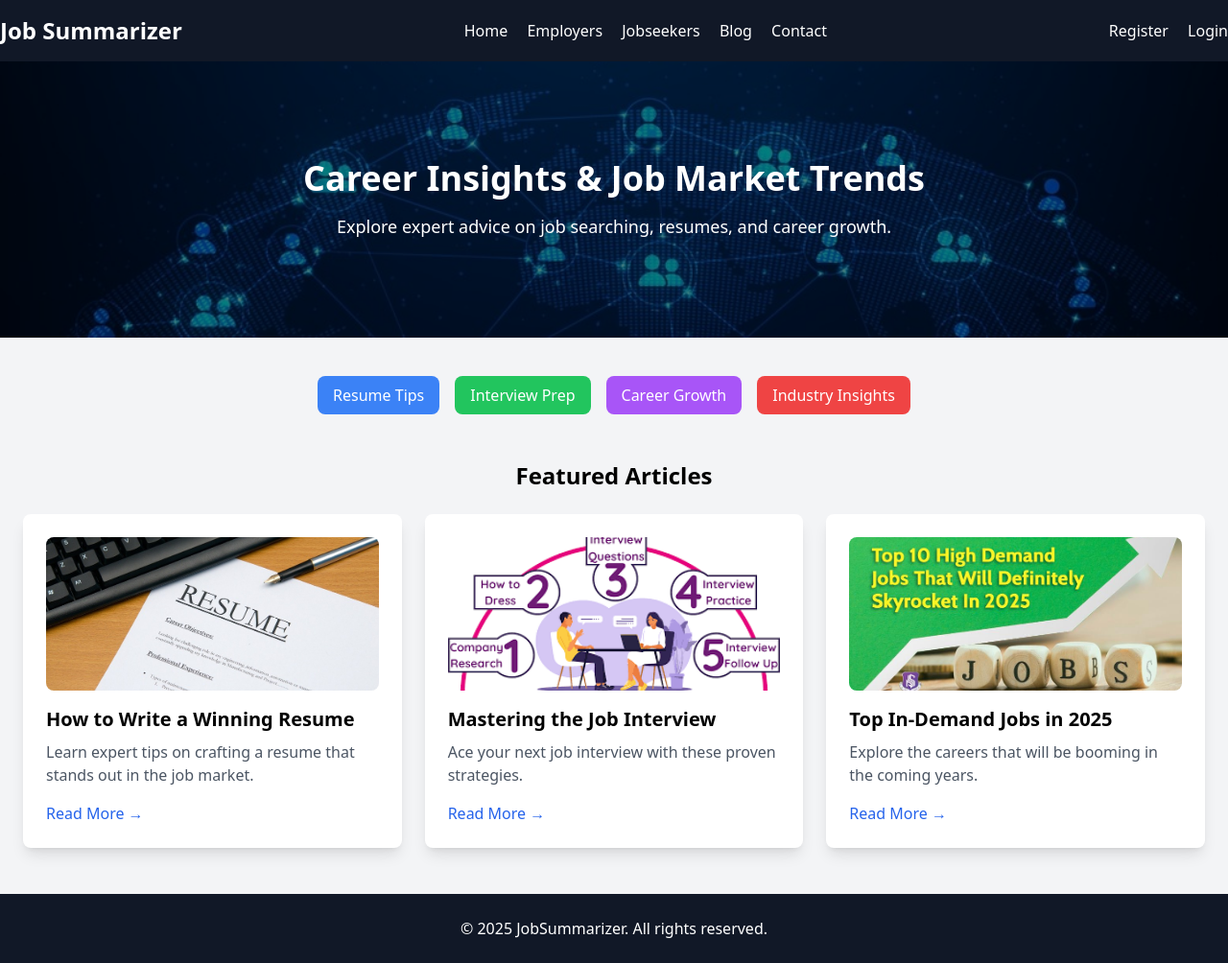
After one commit to AYAAN-DESHMUKH/Job-Hunter-Job-finding-website-, a Flask app: page /Blog in a window 1280 px wide. The commit adds this page. Shown: the whole page at 96% size. Run offline with Flask 3, Linux system fonts and the light colour scheme; some libraries are stand-ins or nearby versions.

Commit message:
Integrated UI

```diff
--- a/Job Hunter/jobhunt/app.py
+++ b/Job Hunter/jobhunt/app.py
@@ -27,6 +27,18 @@ def register():
 @app.route('/login')
 def login():
     return render_template('login.html')
+
+@app.route('/contact')
+def contact():
+    return render_template('contact.html')
+
+@app.route('/Jobseekers')
+def Jobseekers():
+    return render_template('Jobseekers.html')
+
+@app.route('/Blog')
+def Blog():
+    return render_template('Blog.html')
 
 @app.route('/')
 def home():
--- /dev/null
+++ b/Job Hunter/jobhunt/templates/Blog.html
@@ -0,0 +1,83 @@
+<!DOCTYPE html>
+<html lang="en">
+<head>
+    <meta charset="UTF-8">
+    <meta name="viewport" content="width=device-width, initial-scale=1.0">
+    <title>Blog | Career Insights</title>
+    <script src="https://cdn.tailwindcss.com"></script>
+</head>
+<body class="bg-gray-100">
+    <header class="bg-gray-900 text-white py-4">
+        <div class="container mx-auto flex justify-between items-center">
+            <div class="text-2xl font-bold">Job Summarizer</div>
+            <nav class="space-x-4">
+                <a href="{{ url_for('home') }}" class="hover:text-gray-400">Home</a>
+                <a href="#" class="hover:text-gray-400">Employers</a>
+                <a href="{{ url_for('Jobseekers') }}" class="hover:text-gray-400">Jobseekers</a>
+                <a href="{{ url_for('Blog') }}" class="hover:text-gray-400">Blog</a>
+                <a href="{{ url_for('contact') }}" class="hover:text-gray-400">Contact</a>
+            </nav>
+            <div class="space-x-4">
+
+                <a href="{{ url_for('register') }}" class="hover:text-gray-400">Register</a>
+                <a href="{{ url_for('login') }}" class="hover:text-gray-400">Login</a>
+            </div>
+        </div>
+    </header>
+    <!-- Hero Section -->
+    <section class="relative bg-cover bg-center h-72 flex items-center justify-center text-center text-white"
+        style="background-image: url('{{ url_for('static', filename='css/images/js/bg.jpeg') }}');">
+        <div class="absolute inset-0 bg-black opacity-50"></div>
+        <div class="relative z-10">
+            <h1 class="text-4xl font-bold">Career Insights & Job Market Trends</h1>
+            <p class="text-lg mt-4">Explore expert advice on job searching, resumes, and career growth.</p>
+        </div>
+    </section>
+
+    <!-- Blog Categories -->
+    <div class="container mx-auto mt-10 text-center">
+        <div class="flex flex-wrap justify-center gap-4">
+            <a href="https://www.michaelpage.com.au/advice/career-advice/resume-and-cover-letter/how-write-winning-resume" target="_blank" class="px-4 py-2 bg-blue-500 text-white rounded-lg hover:bg-blue-600">Resume Tips</a>
+            <a href="https://www.indeed.com/career-advice/interviewing/how-to-master-an-interview" target="_blank" class="px-4 py-2 bg-green-500 text-white rounded-lg hover:bg-green-600">Interview Prep</a>
+            <a href="https://www.coursera.org/enterprise/articles/what-is-career-growth" target="_blank" class="px-4 py-2 bg-purple-500 text-white rounded-lg hover:bg-purple-600">Career Growth</a>
+            <a href="https://nbs.edu.in/top-10-high-demand-jobs-in-2025/" target="_blank" class="px-4 py-2 bg-red-500 text-white rounded-lg hover:bg-red-600">Industry Insights</a>
+        </div>
+    </div>
+
+    <!-- Featured Articles -->
+    <section class="container mx-auto py-12 px-6">
+        <h2 class="text-2xl font-bold text-center mb-6">Featured Articles</h2>
+        <div class="grid grid-cols-1 md:grid-cols-2 lg:grid-cols-3 gap-6">
+            <!-- Blog Post Card -->
+            <div class="bg-white p-6 rounded-lg shadow-lg">
+                <img src="{{ url_for('static', filename='css/images/js/winning_resume.jpg') }}" class="w-full h-40 object-cover rounded-lg" alt="Blog Image">
+                <h3 class="text-xl font-semibold mt-4">How to Write a Winning Resume</h3>
+                <p class="text-gray-600 mt-2">Learn expert tips on crafting a resume that stands out in the job market.</p>
+                <a href="https://www.michaelpage.com.au/advice/career-advice/resume-and-cover-letter/how-write-winning-resume" target="_blank" class="mt-4 inline-block text-blue-600 hover:underline">Read More →</a>
+            </div>
+
+            <!-- More Blog Posts -->
+            <div class="bg-white p-6 rounded-lg shadow-lg">
+                <img src="{{ url_for('static', filename='css/images/js/job.png') }}" class="w-full h-40 object-cover rounded-lg" alt="Blog Image">
+                <h3 class="text-xl font-semibold mt-4">Mastering the Job Interview</h3>
+                <p class="text-gray-600 mt-2">Ace your next job interview with these proven strategies.</p>
+                <a href="https://www.indeed.com/career-advice/interviewing/how-to-master-an-interview" target="_blank" class="mt-4 inline-block text-blue-600 hover:underline">Read More →</a>
+            </div>
+
+            <div class="bg-white p-6 rounded-lg shadow-lg">
+                <img src="{{ url_for('static', filename='css/images/js/industry_insights.jpg') }}" class="w-full h-40 object-cover rounded-lg" alt="Blog Image">
+                <h3 class="text-xl font-semibold mt-4">Top In-Demand Jobs in 2025</h3>
+                <p class="text-gray-600 mt-2">Explore the careers that will be booming in the coming years.</p>
+                <a href="https://nbs.edu.in/top-10-high-demand-jobs-in-2025/" target="_blank" class="mt-4 inline-block text-blue-600 hover:underline">Read More →</a>
+            </div>
+        </div>
+    </section>
+
+
+    <!-- Footer -->
+    <footer class="py-6 bg-gray-900 text-white text-center">
+        <p>&copy; 2025 JobSummarizer. All rights reserved.</p>
+    </footer>
+
+</body>
+</html>
```
Also changed, not shown: Job Hunter/jobhunt/templates/Jobseekers.html (added, +55 -0 lines), Job Hunter/jobhunt/templates/contact.html (added, +67 -0 lines), Job Hunter/jobhunt/templates/index.html (+7 -7 lines), Job Hunter/jobhunt/static/css/images/js/industry_insights.jpg (added), Job Hunter/jobhunt/static/css/images/js/job.png (added), Job Hunter/jobhunt/static/css/images/js/winning_resume.jpg (added).
